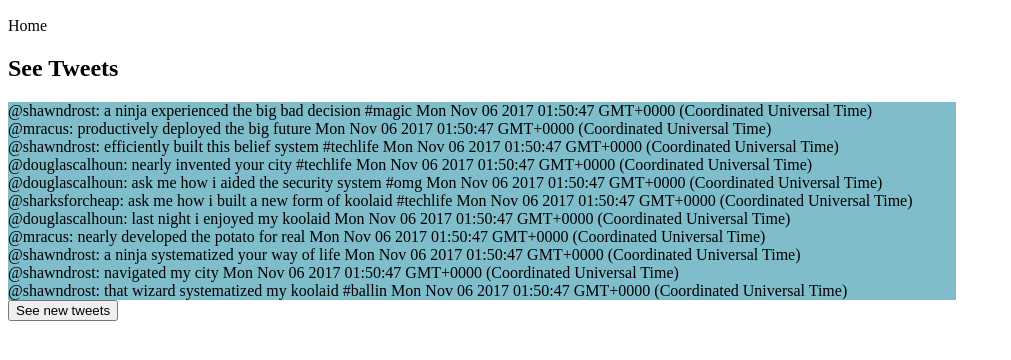
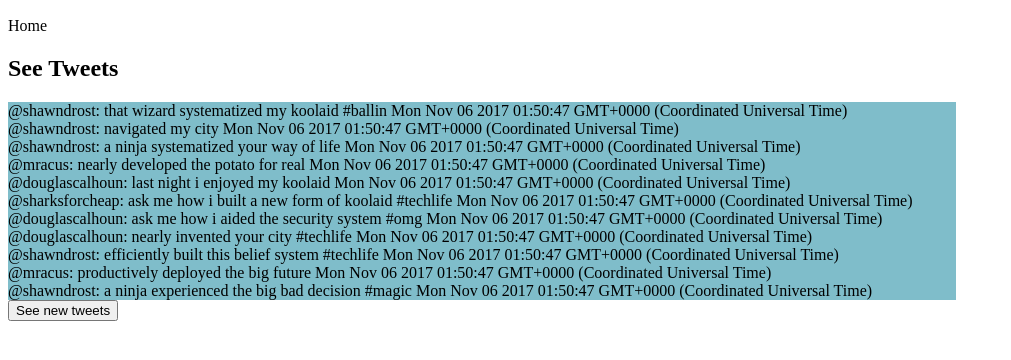
Before and after one commit to wsputnam/twittler, a plain HTML site: page index.html in a window 1280 px wide. Shown: the part 104-464 px from the top of the page, without its empty margins (0-1011 px from the left). Drawn offline with Linux system fonts and the light colour scheme.

Commit message:
made new tweets prepended to look more like twitter

```diff
--- a/index.html
+++ b/index.html
@@ -33,7 +33,7 @@
           var $tweet = $('<div></div>');
           var date = tweet.created_at;
           $tweet.text('@' + tweet.user + ': ' + tweet.message + ' ' + date);
-          $tweet.appendTo($('#tweets')); // make prepend so new tweets show up at top?
+          $tweet.prependTo($('#tweets')); // make prepend so new tweets show up at top?
           index -= 1;
         }
         function checkNewTweets() {
@@ -51,9 +51,9 @@
 
         // alert message when new tweet button is clicked
 
-        //$('#new tweets').on('click', function() {
-        //  alert('New tweets are on the way!');
-        //});
+        $('#new tweets').on('click', function() {
+          alert('New tweets are on the way!');
+        });
 
       // need a way to store tweets as they are generated
 
```
